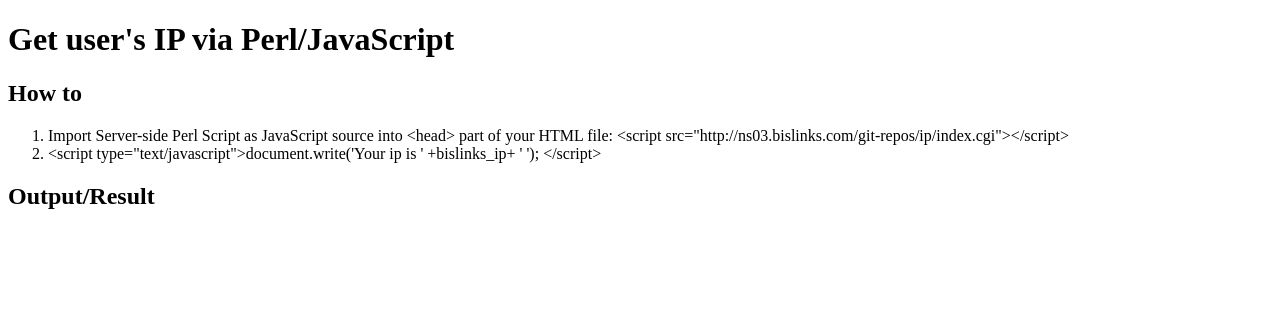
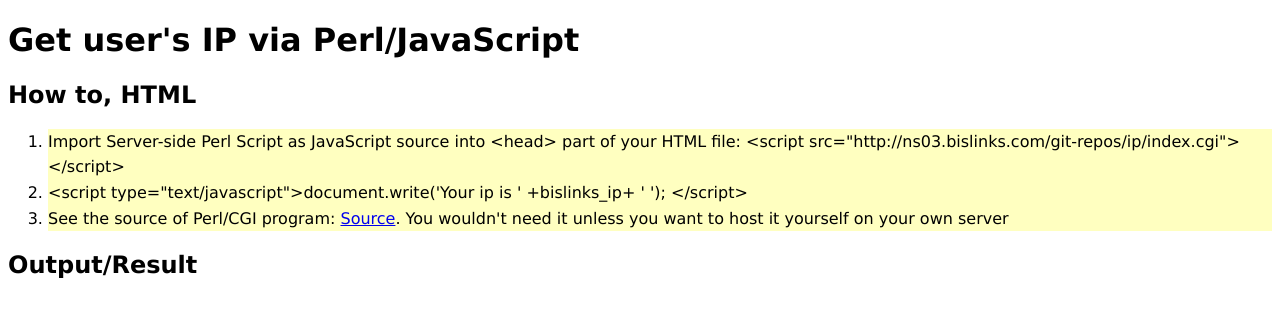
Before and after one commit to bislink/ip, a plain HTML site: page index.htm in a window 1280 px wide. Drawn offline with Linux system fonts and the light colour scheme; a script that the page names is missing.

Commit message:
Added source, get_source, related links and css.

```diff
--- a/index.htm
+++ b/index.htm
@@ -4,6 +4,18 @@
 <meta charset="utf-8">
 <title>Get Visitor IP using JavaScript!</title>
 <style type="text/css">
+	body {
+	font-family:Verdana, sans-seriff, seriff;
+	font-size:1em;
+	}
+	ol {
+	width:auto;
+	border:0px #ffffc0 dotted;
+	}
+	ol li {
+	background-color:#ffffc0;
+	line-height:1.6em;
+	}
 
 </style>
 <script type="text/javascript">
@@ -19,11 +31,12 @@
 </header>
 
 <section>
-	<h2>How to</h2>
+	<h2>How to, HTML</h2>
 	<aside>
 		<ol>
 			<li>Import Server-side Perl Script as JavaScript source into &lt;head&gt; part of your HTML file:  &lt;script src="http://ns03.bislinks.com/git-repos/ip/index.cgi"&gt;&lt;/script&gt;</l>
 			<li>&lt;script type="text/javascript"&gt;document.write('Your ip is ' +bislinks_ip+ ' ');	&lt;/script&gt;</li>
+			<li>See the source of Perl/CGI program: <a href="index.cgi?source">Source</a>.  You wouldn't need it unless you want to host it yourself on your own server</li>
 		</ol>
 	</aside>
 </section>
@@ -31,7 +44,7 @@
 <footer>
 	<h2>Output/Result</h2>
 	<script type="text/javascript">
-		document.write('Your ip is ' +bislinks_ip+ ' ');
+		document.write('Your ip is ' +bl_user_ip+ ' ');
 	</script>
 </footer>
 
```
Also changed, not shown: 1 other file.
